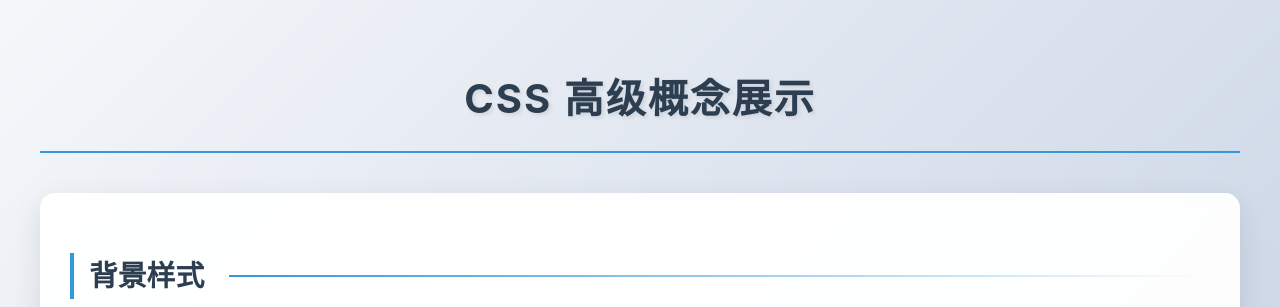
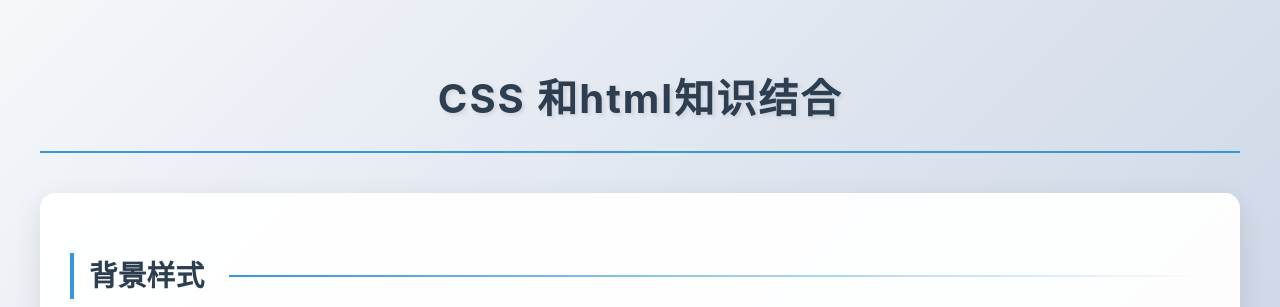
Before and after one commit to Mali0813/mali, a plain HTML site: page 3.26-css.html in a window 1280 px wide. Shown: the top 307 px of the page. Drawn offline with Linux system fonts and the light colour scheme.

Commit message:
Add files via upload

```diff
--- a/3.26-css.html
+++ b/3.26-css.html
@@ -3,7 +3,7 @@
 <head>
     <meta charset="UTF-8">
     <meta name="viewport" content="width=device-width, initial-scale=1.0">
-    <title>CSS 高级概念展示</title>
+    <title>CSS 和html知识结合</title>
     <style>
         /* 基础布局 */
         html, body {
@@ -371,7 +371,7 @@
     </style>
 </head>
 <body>
-    <h1>CSS 高级概念展示</h1>
+    <h1>CSS 和html知识结合</h1>
 
     <!-- 背景示例 -->
     <div class="section-container">
```
